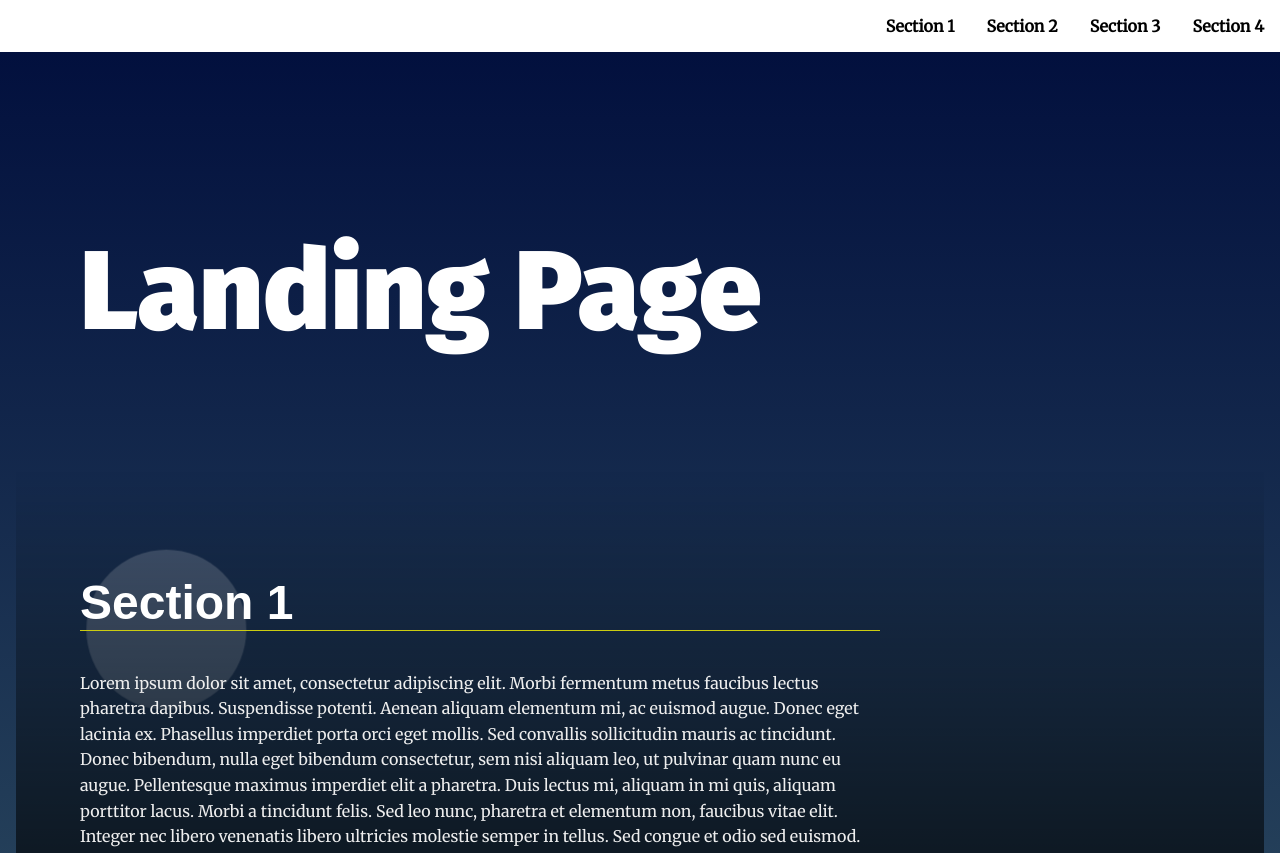
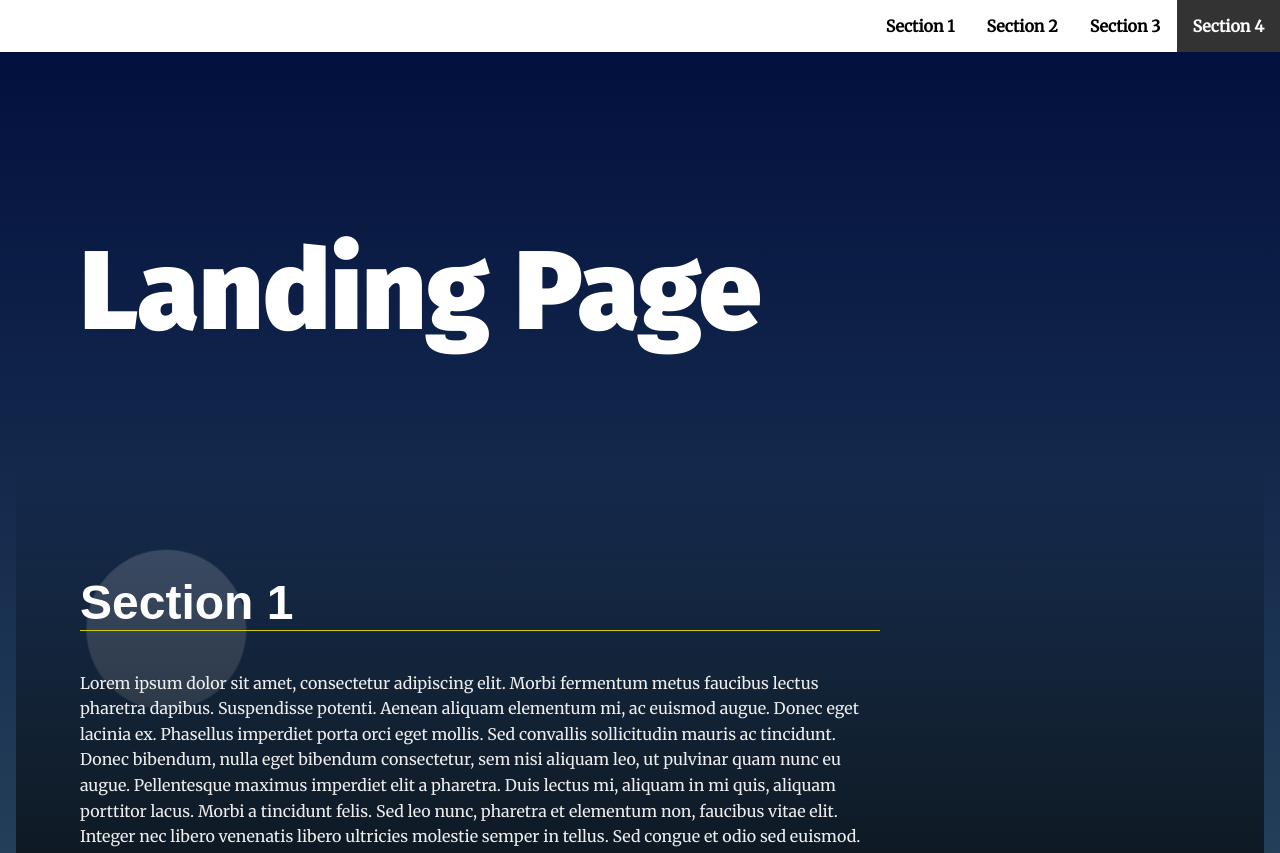
Before and after one commit to AmrAhmedAli/landingPage, a plain HTML site: page index.html in a window 1280 px wide. Shown: the top 853 px of the page. Drawn offline with Linux system fonts and the light colour scheme.

Commit message:
active state on the link when it is clicked and hoverd
Change-Id: I0edde1866e3190bdac7501396092278c9c0331c4

```diff
--- a/css/styles.css
+++ b/css/styles.css
@@ -88,7 +88,11 @@ section {
   color: #fff;
   transition: ease 0.3s all;
 }
-
+.link-active {
+  background: #333;
+  color: #fff !important;
+  transition: ease 0.3s all;
+}
 /* Header Styles */
 .page__header {
   background: #fff;
--- a/js/app.js
+++ b/js/app.js
@@ -34,6 +34,21 @@ let inViewPort = (element) => {
     distance.right <=
       (window.innerWidth || document.documentElement.clientWidth)
   );
+};
+
+removeAllActiveLinks = () => {
+  let items = document.querySelectorAll("li");
+  for (item of items) item.querySelector("a").classList.remove("link-active");
+};
+
+addActiveLink = (id) => {
+  let items = document.querySelectorAll("li");
+  for (item of items) {
+    let a_item = item.querySelector("a");
+    if (a_item.getAttribute("href") == `#${id}`) {
+      a_item.classList.add("link-active");
+    }
+  }
 };
 /**
  * End Helper Functions
@@ -83,9 +98,12 @@ document.addEventListener("load", buildNavMenu());
 // Set sections as active
 document.addEventListener("scroll", () => {
   for (section of sections) {
+    let sectionId = section.id;
     // Add class 'active' to section when near top of viewport
     if (inViewPort(section)) {
       section.classList.add("your-active-class");
+      removeAllActiveLinks();
+      addActiveLink(sectionId);
     } else {
       section.classList.remove("your-active-class");
     }
```
